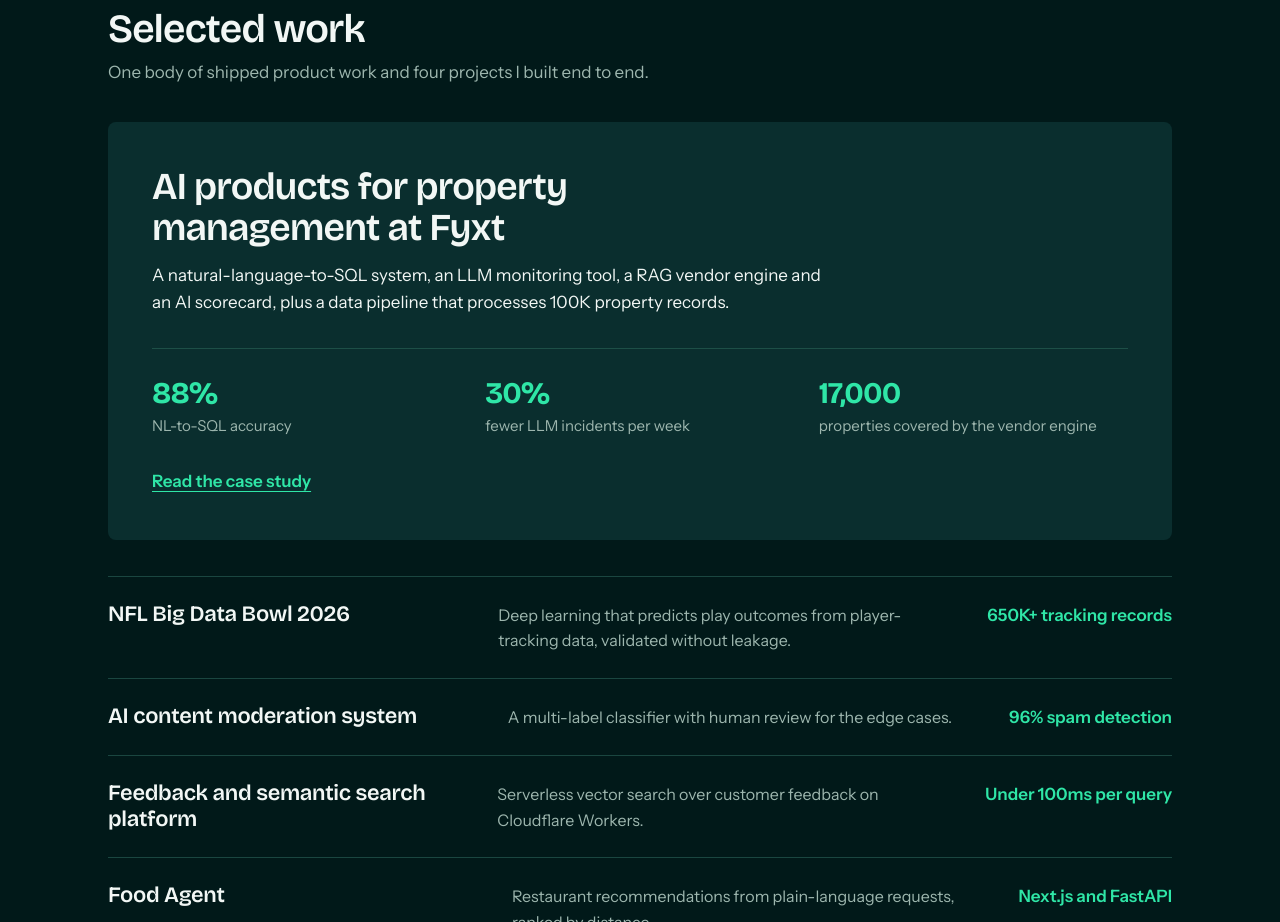
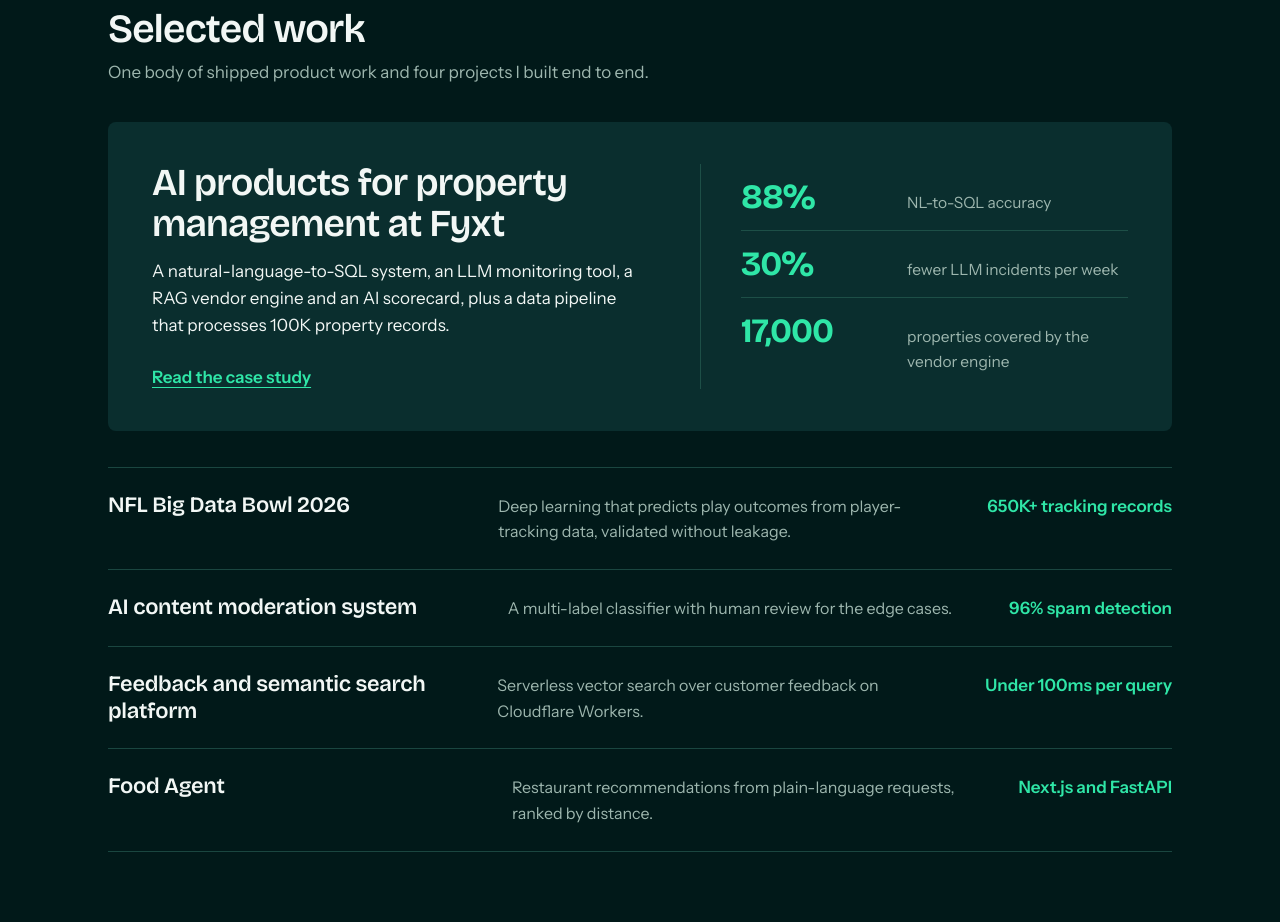
Before and after one commit to kumarpranit/pranitkumar-portfolio, a plain HTML site: page index.html in a window 1280 px wide. Shown: the part 1280-2202 px from the top of the page. Drawn offline with nearby package versions, Linux system fonts and the light colour scheme; no server answers; animation ran at ten frames a second.

Commit message:
Featured work card: two-column layout on wide screens
Put the three results beside the title and description so the card
no longer has an empty right half.

Co-Authored-By: Claude Fable 5.2 <noreply@anthropic.com>
Claude-Session: https://claude.ai/code/session_01SSv7gM1HN13VHrCwGHN3AH

```diff
--- a/css/site.css
+++ b/css/site.css
@@ -233,3 +233,16 @@ h1,h2,h3{font-family:var(--display); font-weight:600; letter-spacing:-.02em; lin
 .hero-grid > div:first-child, .hero .ledger{position:relative; z-index:3}
 .hero-grid > figure{position:relative; z-index:1}
 @media (min-width:861px){ .hero-figure{z-index:1} }
+
+/* Featured work: two columns on wide screens so the card has no empty right half */
+@media (min-width:861px){
+  .feature{display:grid; grid-template-columns:minmax(0,1.15fr) minmax(0,1fr); column-gap:56px; align-items:start; padding:40px 44px}
+  .feature h3, .feature p, .feature .read{grid-column:1}
+  .feature h3{max-width:none}
+  .feature .read{margin-top:24px; justify-self:start}
+  .feature-facts{grid-column:2; grid-row:1 / span 3; align-self:center; grid-template-columns:1fr; gap:0; margin-top:0; padding-top:0; border-top:0; border-left:1px solid var(--wash-line); padding-left:40px}
+  .feature-facts div{display:grid; grid-template-columns:150px minmax(0,1fr); align-items:baseline; gap:16px; padding:14px 0}
+  .feature-facts div + div{border-top:1px solid var(--wash-line)}
+  .feature-facts b{font-size:34px}
+  .feature-facts span{margin-top:0; font-size:15.5px}
+}
```
